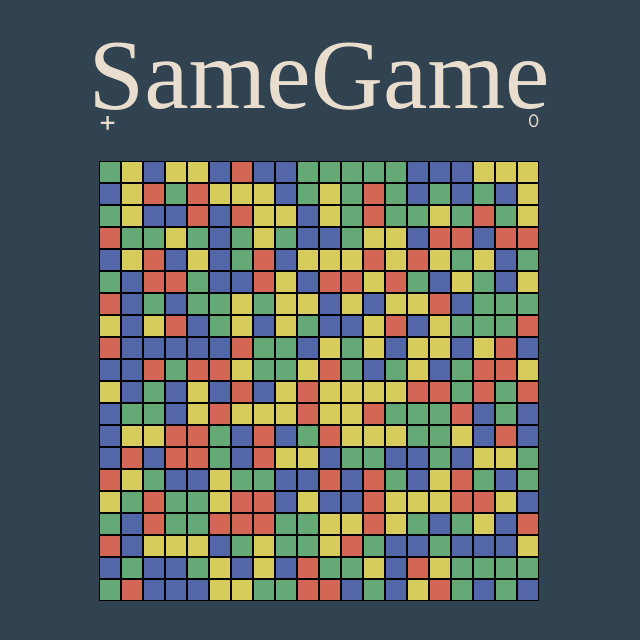
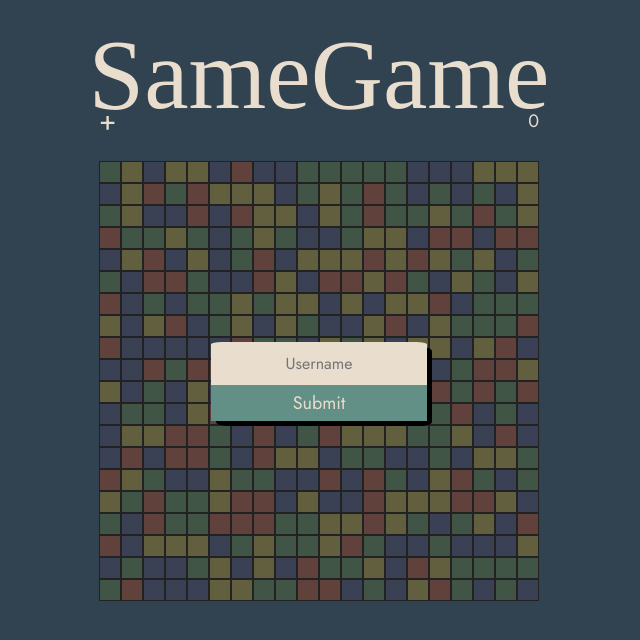
Before and after one commit to kvssr/SameGame, a React (Create React App) app: page / in a window 1280 px wide. Shown: the top 640 px of the page, without its empty margins (321-961 px from the left). Built offline with nearby package versions, Linux system fonts and the light colour scheme; a web font is replaced by a local one.

Commit message:
Picking username

```diff
--- a/src/assets/game.css
+++ b/src/assets/game.css
@@ -20,6 +20,7 @@ input {
     align-items: center;
     background-color: #e9ddce;
     margin-top: 20px;
+    position: relative;
 }
 
 .board-row {
@@ -69,6 +70,45 @@ input {
     width: fit-content;
 }
 
+
+/* Username screen */
+
+.username-container {
+    width: 100%;
+    height: 100%;
+    background: #323232b2;
+    position: absolute;
+    z-index: 2;
+    top: 0px;
+    display: flex;
+    align-items: center;
+}
+
+.usernameForm {
+    margin: auto;
+    border-radius: 5%;
+    box-shadow: black 5px 5px;
+}
+
+.usernameForm>button {
+    padding-top: 5px;
+    padding-bottom: 5px;
+    width: 100%;
+    background-color: #629086;
+}
+
+.usernameForm>button:hover {
+    background-color: #314251;
+}
+
+.usernameInput {
+    display: flex;
+    background-color: #e9ddce;
+    padding: 10px;
+    border-radius: 5% 5% 0% 0%;
+    width: fit-content;
+}
+
 @media only screen and (max-width: 768px) {
     .score-board {
         display: flex;
--- /dev/null
+++ b/src/components/UsernameInput.jsx
@@ -0,0 +1,29 @@
+import { useRef } from "react";
+
+const UsernameInput = ({ setUsername }) => {
+  let username = useRef();
+
+  const handleOnClick = () => {
+    console.log("onClick");
+    setUsername(username.current);
+  };
+
+  return (
+    <div className="username-container">
+      <div className="usernameForm">
+        <input
+          id="usernameInput"
+          name="username"
+          className="usernameInput"
+          placeholder="Username"
+          onChange={(e) => (username.current = e.target.value)}
+        />
+        <button onClick={handleOnClick}>
+          <p>Submit</p>
+        </button>
+      </div>
+    </div>
+  );
+};
+
+export default UsernameInput;
--- a/src/views/game/index.jsx
+++ b/src/views/game/index.jsx
@@ -6,11 +6,13 @@ import {
   getShape,
   removeShape,
 } from "../../components/GameManager";
+import UsernameInput from "../../components/UsernameInput";
 
 const GameView = () => {
   const [board, setBoard] = useState(generateBoard());
   const [hoverShape, setHoverShape] = useState([]);
   const [score, setScore] = useState(0);
+  const [username, setUsername] = useState();
 
   const handleOnClick = (e) => {
     let id = e.target.id.split("-");
@@ -50,6 +52,12 @@ const GameView = () => {
     toggleHightlight(hoverShape);
   };
 
+  const handleSetUsername = (username) => {
+    console.log("setUsername", username);
+    if (username === undefined) return;
+    setUsername(username);
+  };
+
   return (
     <div className="container">
       <div className="score-board">
@@ -59,6 +67,9 @@ const GameView = () => {
         >
           <p>+</p>
         </button>
+        <div className="usernameDiv">
+          <p>{username}</p>
+        </div>
         <div className="scoreDiv">
           <p>{score}</p>
         </div>
@@ -83,6 +94,7 @@ const GameView = () => {
             </div>
           );
         })}
+        {!username && <UsernameInput setUsername={handleSetUsername} />}
       </div>
     </div>
   );
```
